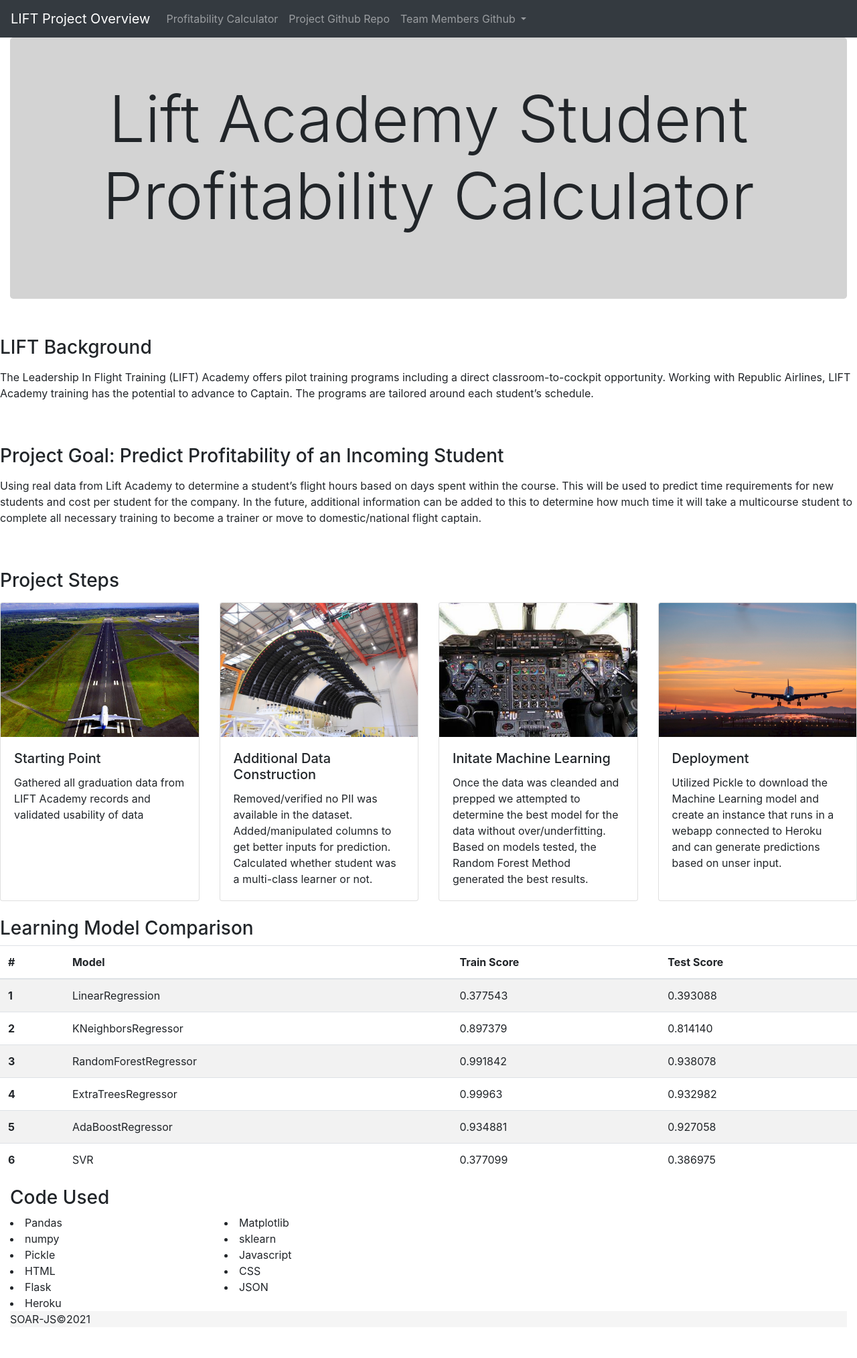
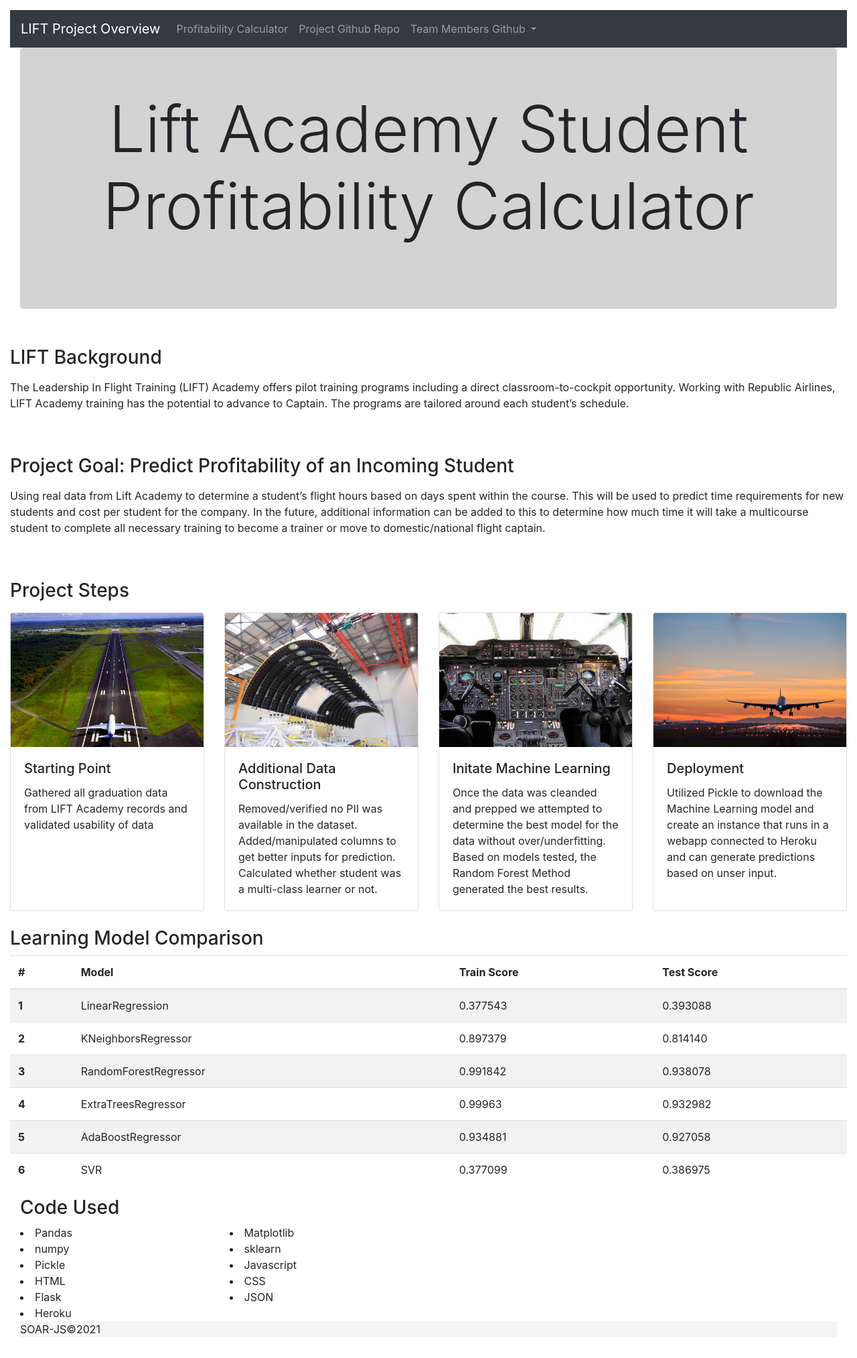
Before and after one commit to andyob715/pilot-success-andy, a Flask app: page / in a window 1280 px wide. Shown: the whole page at 67% size. Before the commit the page ends 1976 px from the top, so only its background shows below. Run offline with Flask 2, Linux system fonts and the light colour scheme; some libraries are stand-ins or nearby versions.

Commit message:
removing routing index html

```diff
--- a/index.html
+++ /dev/null
@@ -1 +0,0 @@
-<meta http-equiv="Refresh" content="0; url=templates/index.html">
--- a/static/css/style.css
+++ b/static/css/style.css
@@ -14,3 +14,8 @@ img {
 }
 
 /* Machine Learning Row */
+
+body {
+    padding: 5px;
+    margin: 10px;
+}
--- a/templates/index.html
+++ b/templates/index.html
@@ -18,7 +18,7 @@
 <body class="back">
   <nav class="navbar navbar-expand-sm bg-dark navbar-dark">
     <!-- Brand -->
-    <a class="navbar-brand" href="/index">LIFT Project Overview</a>
+    <a class="navbar-brand" href="/">LIFT Project Overview</a>
 
     <!-- Links -->
     <ul class="navbar-nav">
```
